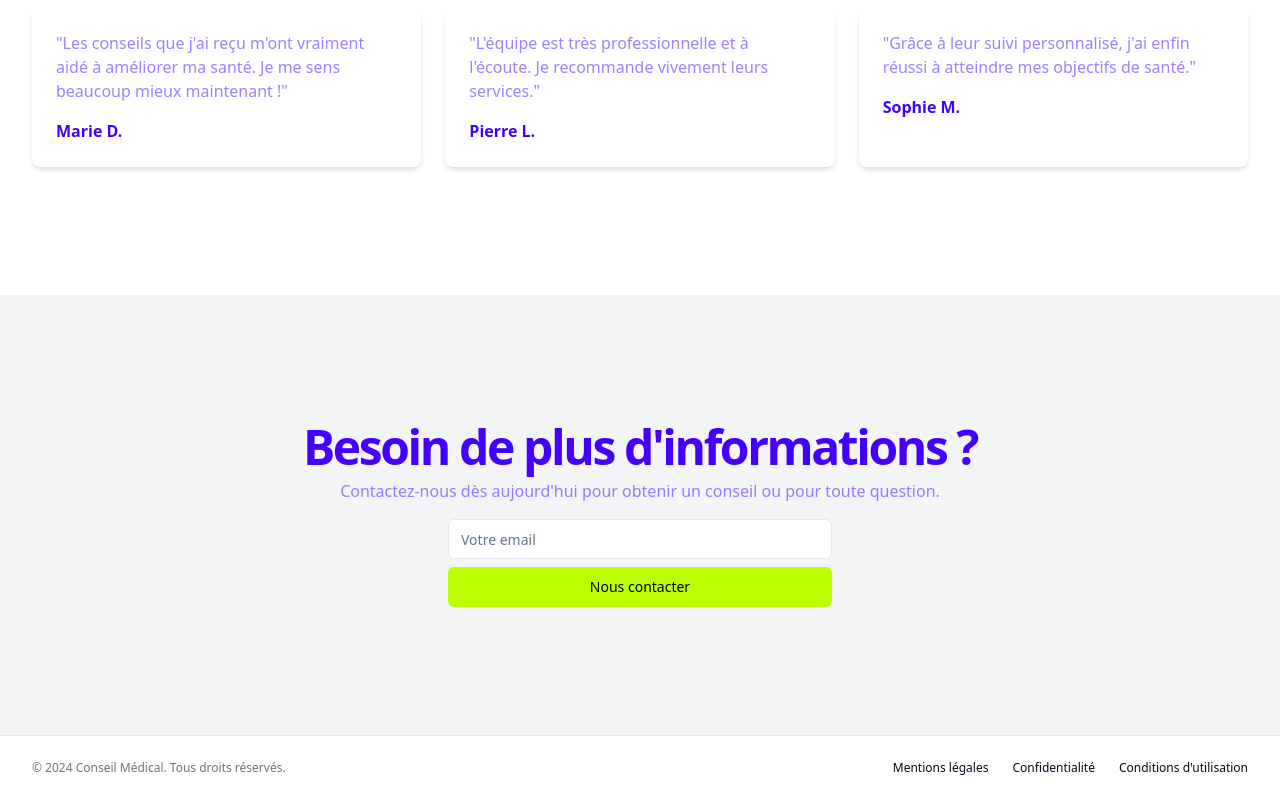
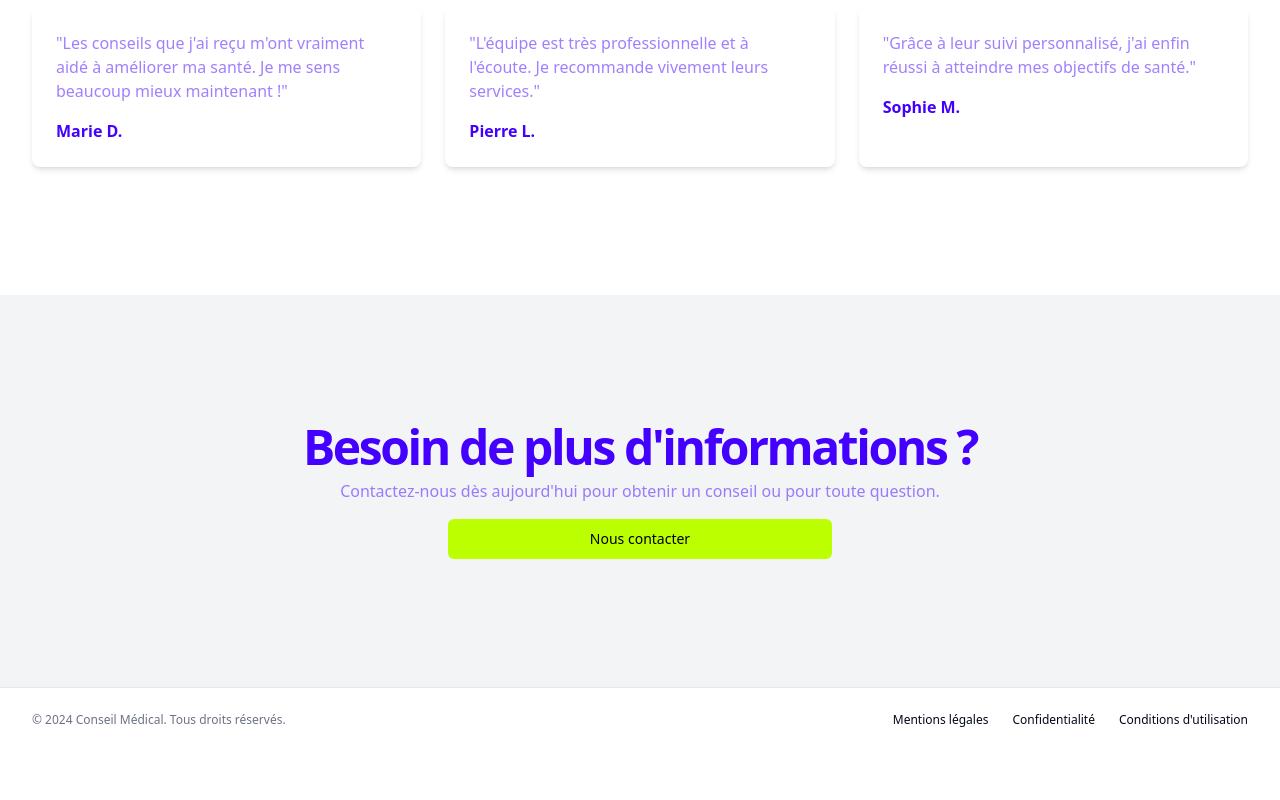
Before and after one commit to SaintenoyTom/Workshop-2024-G22, a Next.js app: page / in a window 1280 px wide. Shown: the part 1375-2175 px from the top of the page. After the commit the page ends 2127 px from the top, so only its background shows below. Built offline with nearby package versions, Linux system fonts and the light colour scheme.

Commit message:
maj acceuille

```diff
--- a/app/page.tsx
+++ b/app/page.tsx
@@ -93,7 +93,6 @@ export default function HomePage() {
               </div>
               <div className="w-full max-w-sm space-y-2">
                 <form className="flex flex-col space-y-2">
-                  <Input placeholder="Votre email" type="email" />
                   <Button type='button' onClick={() => window.location.href = '/contact'} className=' primaryOnHover text-black bg-[#bbff00]'>Nous contacter</Button>
                 </form>
               </div>
```
